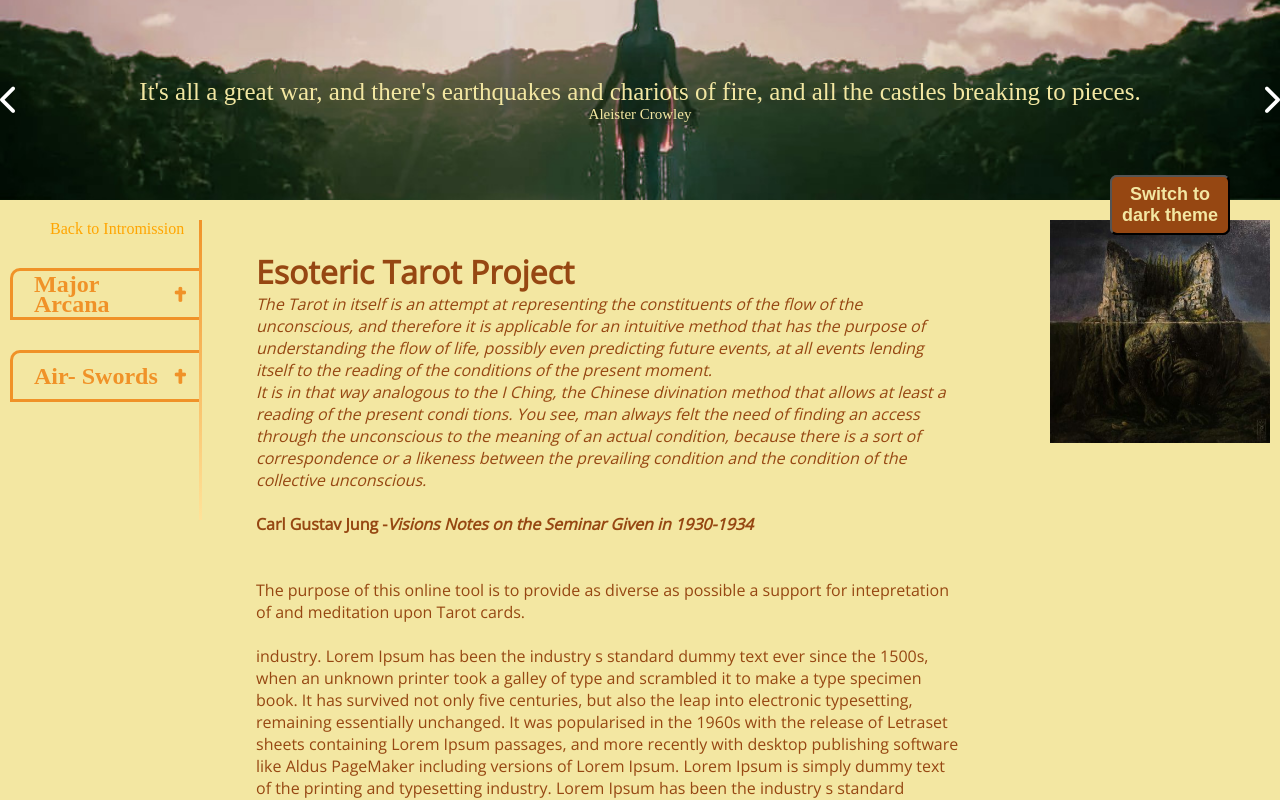
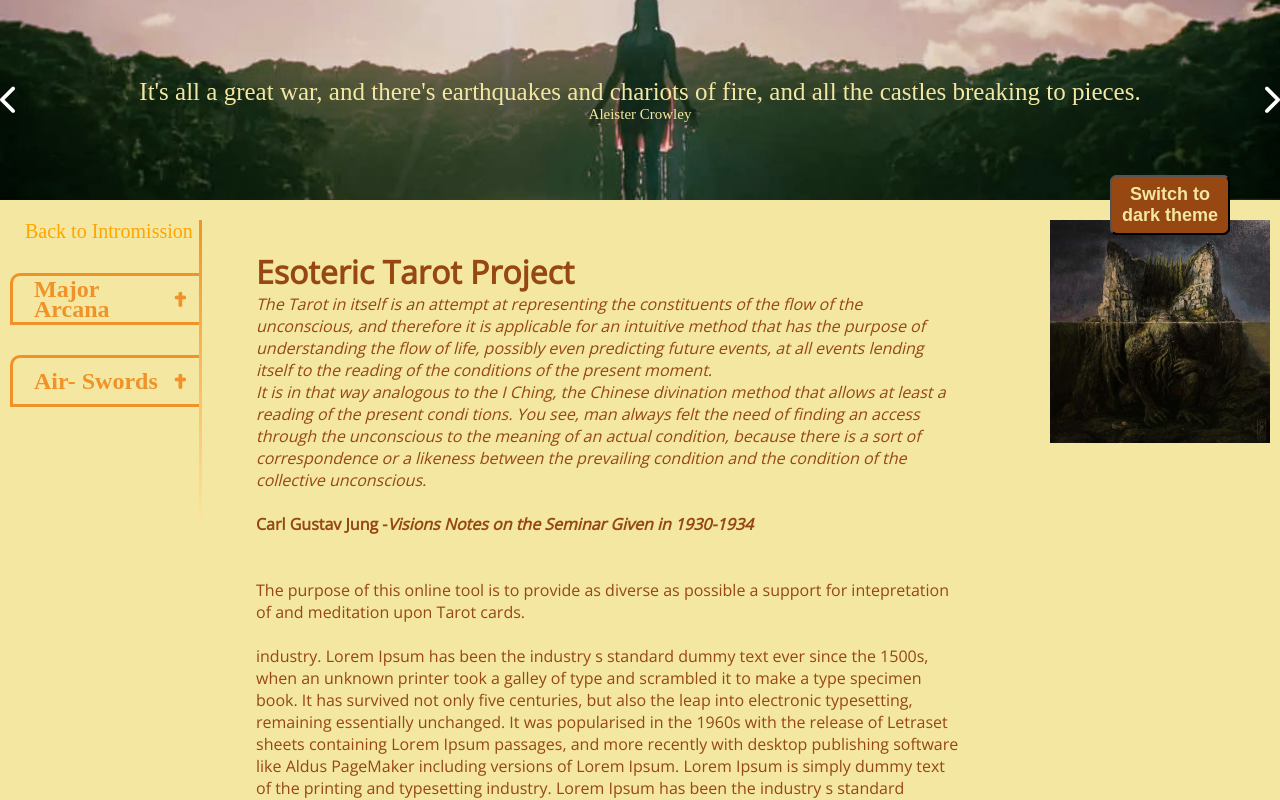
Before and after one commit to uenoeki54/Tarot-Project, a React (Create React App) app: page / in a window 1280 px wide. Shown: the top 800 px of the page. Built offline with nearby package versions, Linux system fonts and the light colour scheme.

Commit message:
essai de stylisation des scrollbars sur chrome

```diff
--- a/src/main-css/main.css
+++ b/src/main-css/main.css
@@ -14,6 +14,9 @@ body {
   background-color: #964712;
   margin: 0px;
   padding: 0px;
+  scrollbar-color: #43180e #e1d79a;
+  -webkit-scrollbar-width: thin;
+  scrollbar-width: thin;
 }
 
 button {
@@ -45,6 +48,9 @@ button {
   overflow: hidden;
   width: 100%;
 }
+.light a {
+  color: #964712;
+}
 
 .dark {
   color: #f3e7a2 !important;
@@ -61,6 +67,9 @@ button {
   height: 200px;
   overflow: hidden;
   width: 100%;
+}
+.dark a {
+  color: orange;
 }
 
 body {
@@ -124,8 +133,17 @@ header {
   -o-border-image: linear-gradient(to bottom, rgb(240, 146, 40), rgb(255, 227, 154)) 1 100%;
      border-image: linear-gradient(to bottom, rgb(240, 146, 40), rgb(255, 227, 154)) 1 100%;
   overflow: scroll;
-  scrollbar-color: #43180e #e1d79a;
-  scrollbar-width: thin;
+}
+.menu ::-webkit-scrollbar {
+  color: #43180e #e1d79a;
+  width: thin;
+}
+.menu ::-webkit-scrollbar-track {
+  background: orange;
+}
+.menu ::-webkit-scrollbar-thumb {
+  border-radius: 6px;
+  background: orange;
 }
 @media (max-width: 1920px) {
   .menu {
@@ -177,7 +195,8 @@ header {
 }
 .menu .back-home {
   color: orange;
-  margin-left: 40px;
+  font-size: 20px;
+  margin-left: 15px;
 }
 
 .main {
--- a/src/main-css/main.scss
+++ b/src/main-css/main.scss
@@ -16,7 +16,11 @@ body {
   background-color: $font-color;
   margin: 0px;
   padding: 0px;
+  scrollbar-color: #43180e #e1d79a;
+  -webkit-scrollbar-width: thin;
+  scrollbar-width: thin;
 }
+
 // GESTION DU DARK MODE
 button {
   position: fixed;
@@ -46,6 +50,9 @@ button {
     overflow: hidden;
     width: 100%;
   }
+  a {
+    color: $font-color;
+  }
 }
 
 .dark {
@@ -64,6 +71,9 @@ button {
     overflow: hidden;
 
     width: 100%;
+  }
+  a {
+    color: orange;
   }
 }
 body {
@@ -131,15 +141,22 @@ header {
       rgba(255, 227, 154, 1)
     )
     1 100%;
-  // border-radius: 0px 10px 0px 10px;
-  // background: linear-gradient(
-  //   90deg,
-  //   rgba(240, 146, 40, 1) 17%,
-  //   rgba(255, 227, 154, 1) 100%
-  // );
+
   overflow: scroll;
-  scrollbar-color: #43180e #e1d79a;
-  scrollbar-width: thin;
+
+  ::-webkit-scrollbar {
+    color: #43180e #e1d79a;
+    width: thin;
+  }
+
+  ::-webkit-scrollbar-track {
+    background: orange;
+  }
+
+  ::-webkit-scrollbar-thumb {
+    border-radius: 6px;
+    background: orange;
+  }
   @media (max-width: 1920px) {
     top: 300px;
   }
@@ -173,9 +190,11 @@ header {
   }
   .back-home {
     color: orange;
-    margin-left: 40px;
+    font-size: 20px;
+    margin-left: 15px;
   }
 }
+
 .main {
   font-family: Open Sans;
 
```
Also changed, not shown: 1 other file (tests, documents, lock files or other folders).
